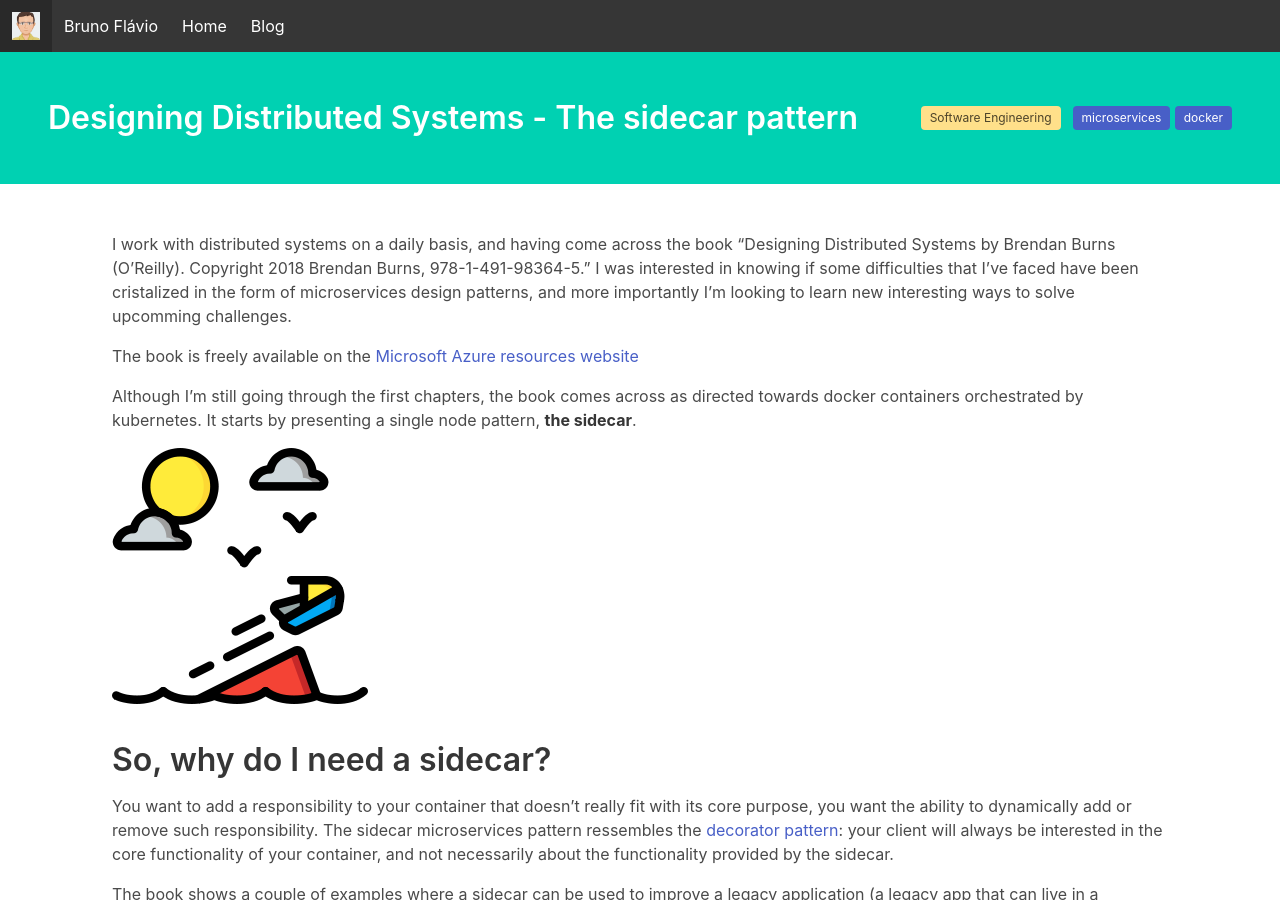
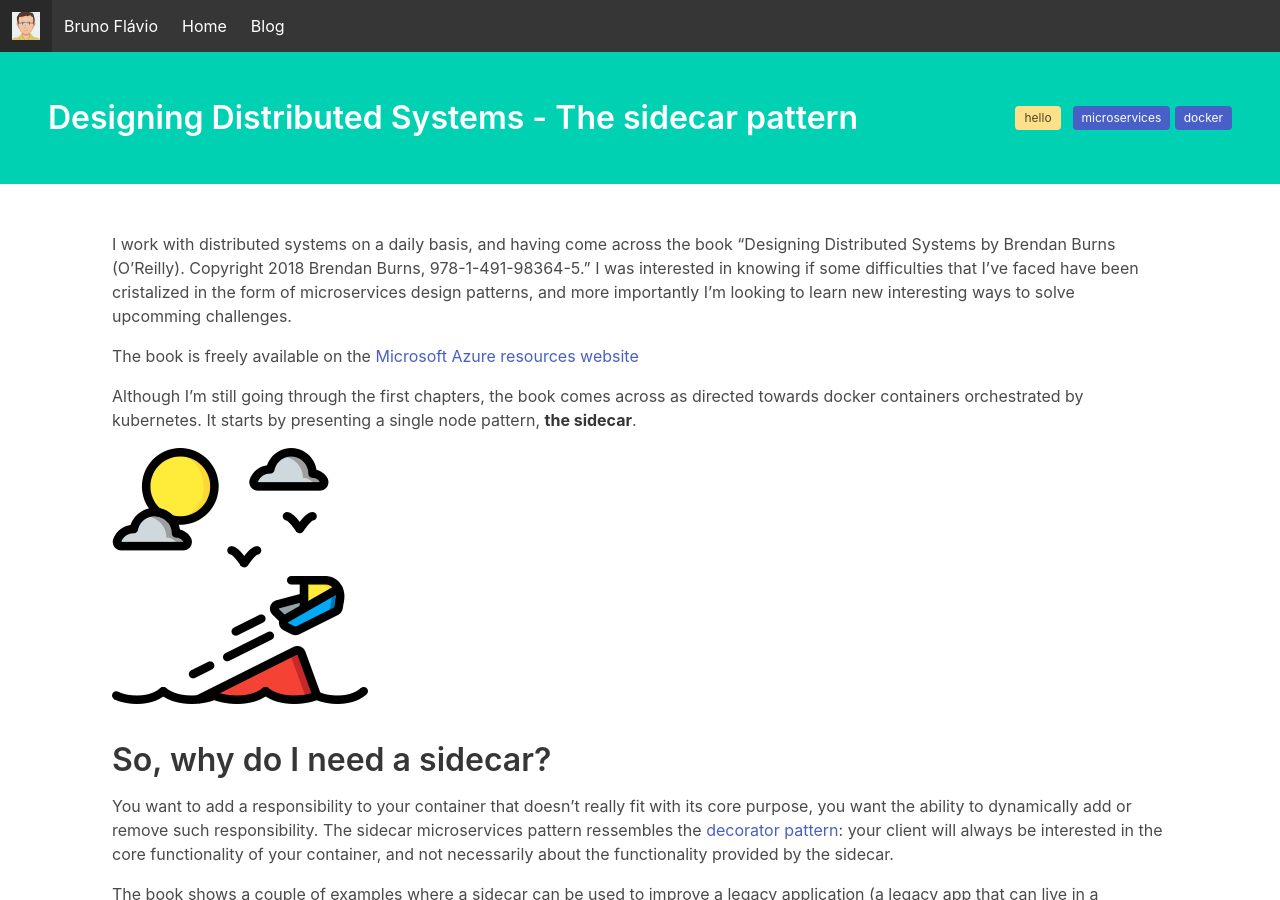
Before and after one commit to brunoflavio-com/brunoflavio-com.github.io, a Jekyll site: the page built from _blogs/2019-01-29-microservices-sidecar-pattern.markdown, in a window 1280 px wide and 900 px high. Built offline with Jekyll 4.4.1, drawn with Linux system fonts in a browser that asks for light colours.

Commit message:
to REVERT - changes categories on a few posts for testing the functionality

```diff
--- a/_blogs/2016-10-23-netbeans-dream-team.markdown
+++ b/_blogs/2016-10-23-netbeans-dream-team.markdown
@@ -2,7 +2,7 @@
 layout: post
 title:  "NetBeans dream team"
 date:   2016-10-23 00:00:00 +0100
-categories: [Software Engineering]
+categories: [Software Engineering2]
 tags: security
 image: "/assets/img/team.png"
 image-alt: "team"
--- a/_blogs/2019-01-27-oni2-the-future-of-oni-and-vim.markdown
+++ b/_blogs/2019-01-27-oni2-the-future-of-oni-and-vim.markdown
@@ -2,7 +2,7 @@
 layout: post
 title:  "Oni 2, the future of Oni and Vim?"
 date:   2019-01-27 14:20:00 +0100
-categories: [Software Engineering]
+categories: [Software Engineering2]
 tags: vim
 image: "/assets/img/post.png"
 image-alt: "globe"
--- a/_blogs/2019-01-29-microservices-sidecar-pattern.markdown
+++ b/_blogs/2019-01-29-microservices-sidecar-pattern.markdown
@@ -2,7 +2,7 @@
 layout: post
 title:  "Designing Distributed Systems - The sidecar pattern"
 date:   2019-01-29 22:30:00 +0100
-categories: [Software Engineering]
+categories: [hello]
 tags: microservices docker
 image: "/assets/img/jetski.png"
 image-alt: "jetski"
```
